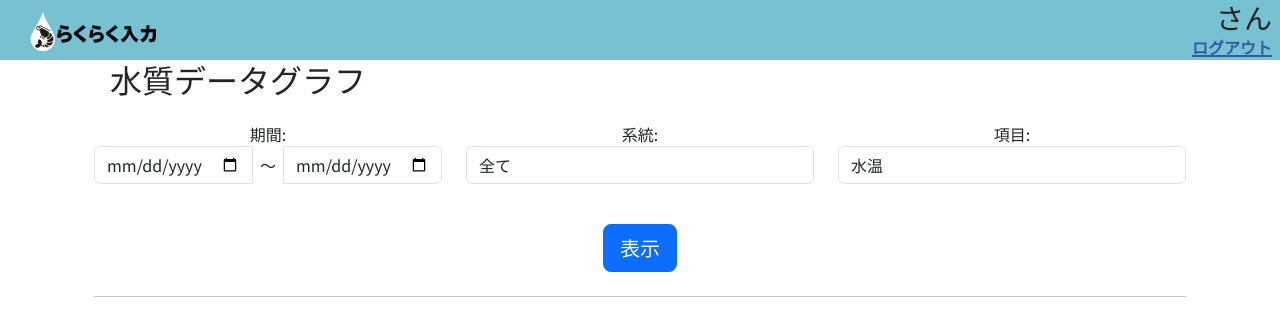
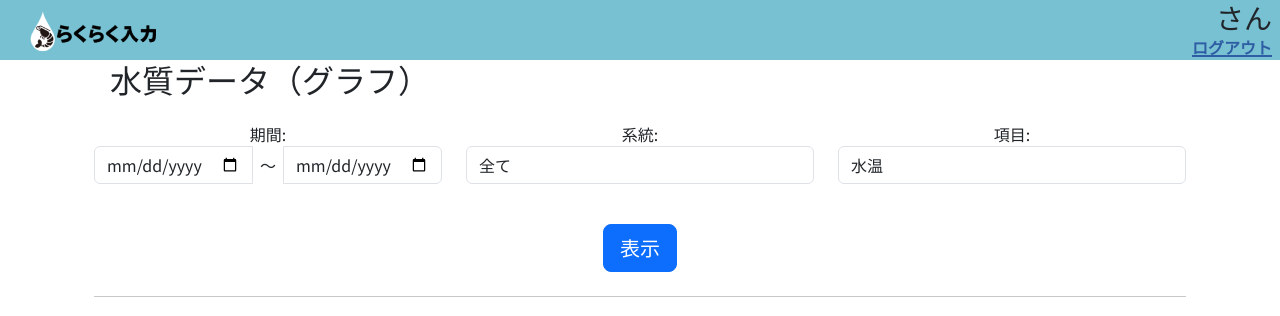
Before and after one commit to koachan777/rakuraku_input, a Django app: template src/rakuraku_apps/templates/log/graph.html in a window 1280 px wide. Shown: the top 316 px of the page. Run offline with Django 3.2, Linux system fonts and the light colour scheme; the template is opened without the code that fills it, so the values that code supplies are empty; some libraries are stand-ins or nearby versions.

Commit message:
タイトル変更

```diff
--- a/src/rakuraku_apps/templates/log/graph.html
+++ b/src/rakuraku_apps/templates/log/graph.html
@@ -2,7 +2,7 @@
 
 {% block content %}
 <div class="container">
-    <h2 class="text-start ps-3 mb-4">水質データグラフ</h2>
+    <h2 class="text-start ps-3 mb-4">水質データ（グラフ）</h2>
     <form method="GET" class="mb-4">
         <div class="row">
             <div class="col-md-4 mb-3">
```
